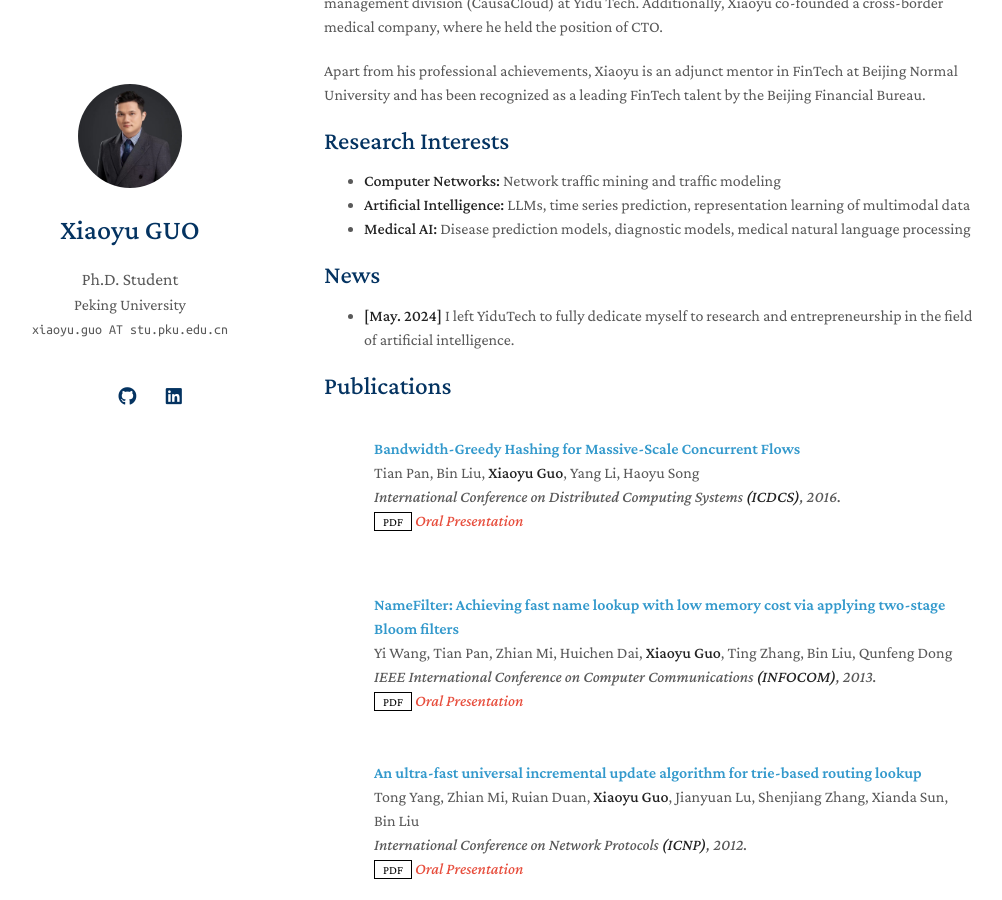
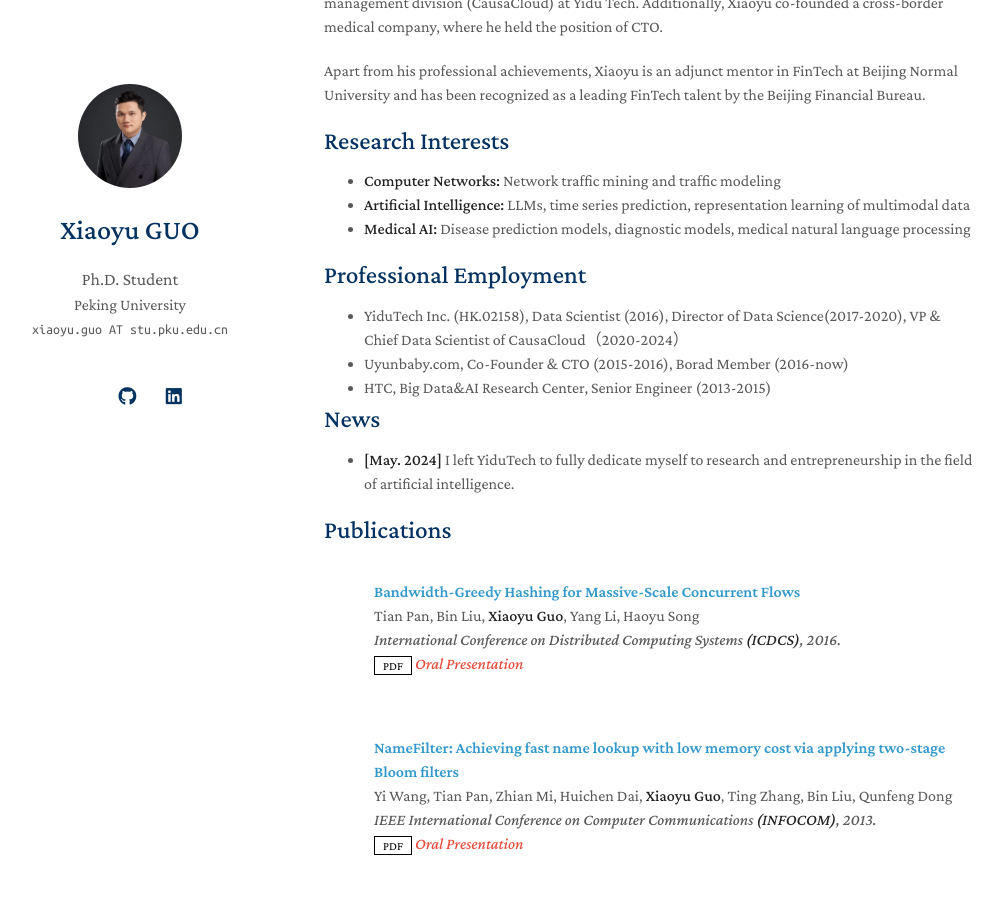
Before and after one commit to gxy837/gxy837.github.io, a Jekyll site: the page built from index.md, in a window 1280 px wide and 900 px high, scrolled down 378 px. Shown: the whole window, without its empty margins (146-1148 px from the left). Built offline with Jekyll 4.4.1, drawn with Linux system fonts in a browser that asks for light colours; nearby versions of some CDN libraries; a style sheet for code colours, icons or effects is not loaded; our own code applies the rules of GitHub Pages for plain Markdown files.

Commit message:
update professinoal

```diff
--- a/index.md
+++ b/index.md
@@ -11,10 +11,16 @@ Xiaoyu received his Master's degree in Computer Science and Technology from Tsin
 Apart from his professional achievements, Xiaoyu is an adjunct mentor in FinTech at Beijing Normal University and has been recognized as a leading FinTech talent by the Beijing Financial Bureau.
 
 ## Research Interests
-
 - **Computer Networks:** Network traffic mining and traffic modeling
 - **Artificial Intelligence:** LLMs, time series prediction, representation learning of multimodal data
 - **Medical AI:** Disease prediction models, diagnostic models, medical natural language processing
+
+## Professional Employment
+<ul style="margin:0 0 5px;">
+  <li><a href="https://www.yidutechgroup.com/en"><autocolor>YiduTech Inc. (HK.02158), Data Scientist (2016),  Director of Data Science(2017-2020), VP & Chief Data Scientist of CausaCloud（2020-2024）</autocolor></a></li>
+  <li><a href="https://www.uyunbaby.com/"><autocolor>Uyunbaby.com, Co-Founder & CTO (2015-2016), Borad Member (2016-now)</autocolor></a></li>
+  <li><a href="https://www.htc.com/us/"><autocolor>HTC, Big Data&AI Research Center,  Senior Engineer (2013-2015)</autocolor></a></li>
+</ul>
 
 ## News
 - **[May. 2024]** I left YiduTech to fully dedicate myself to research and entrepreneurship in the field of artificial intelligence.
```
